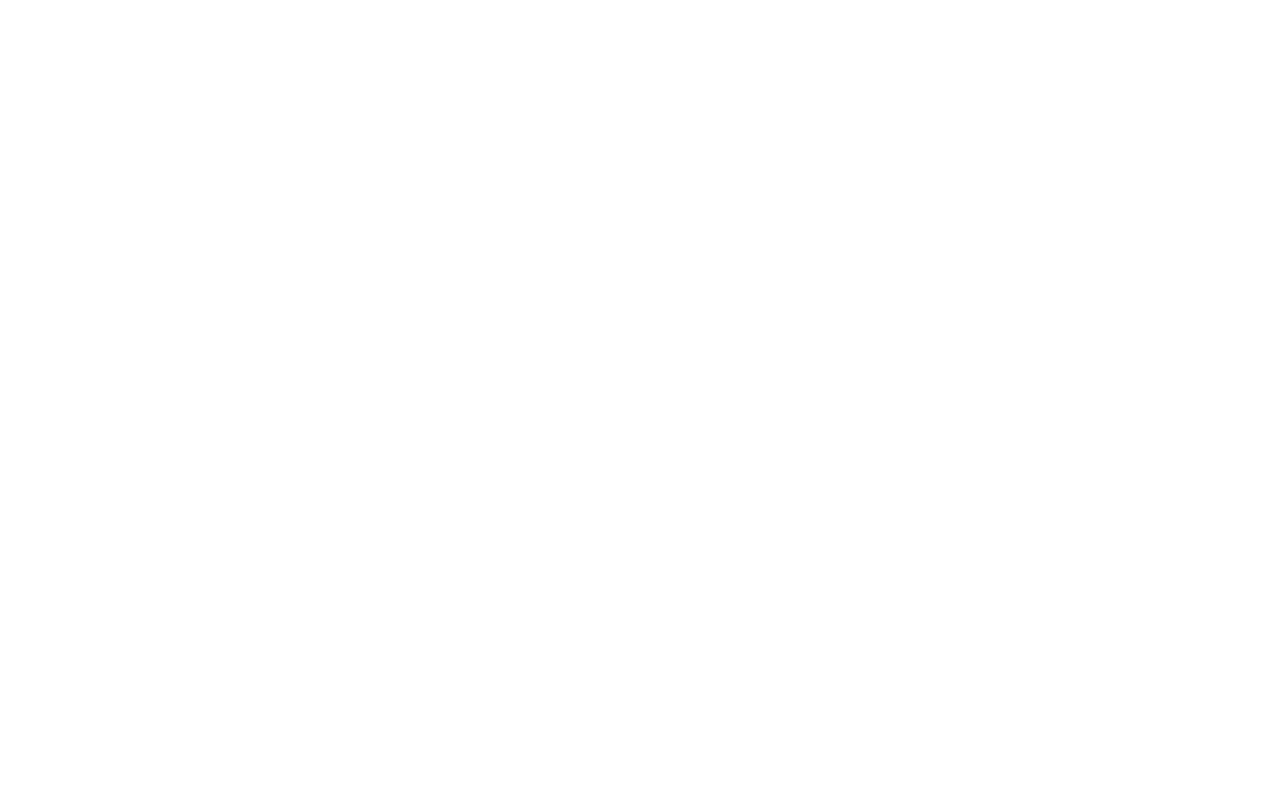
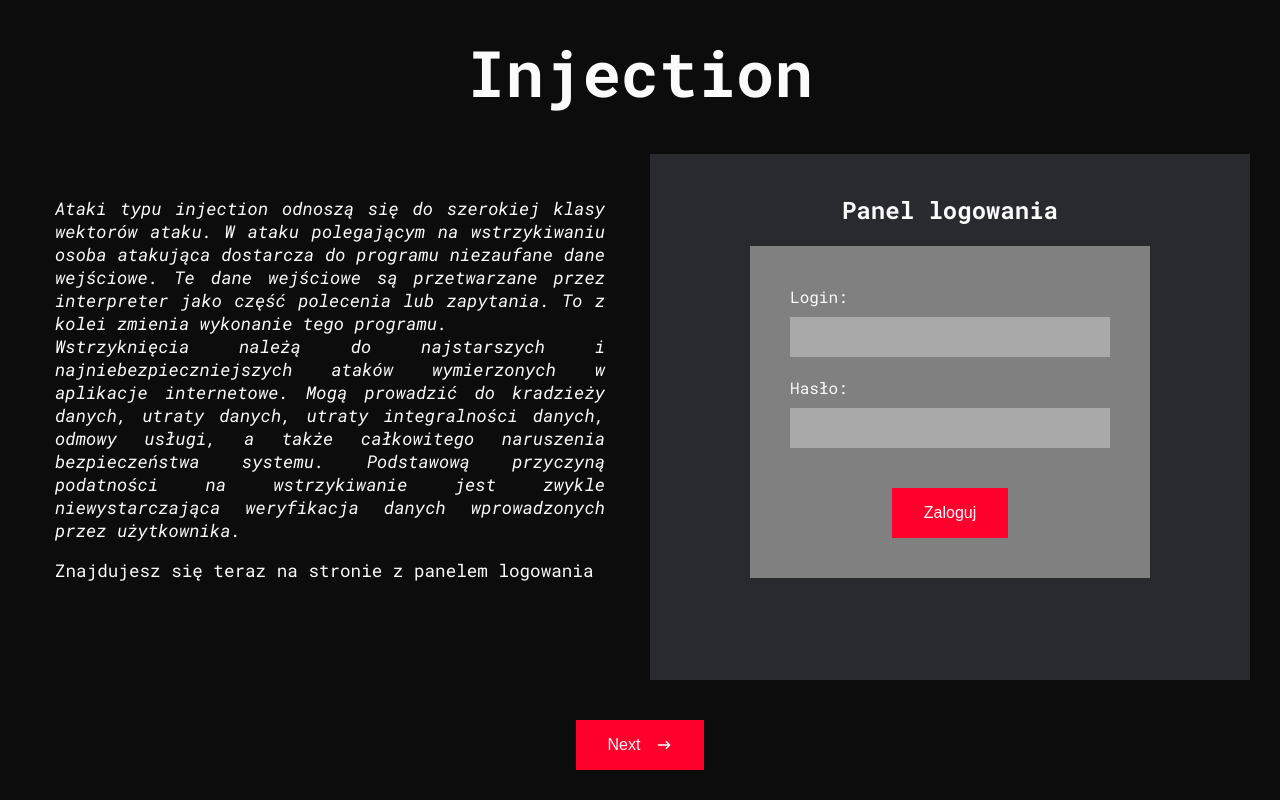
Before and after one commit to stanislaw-rakowski/owasp-top-ten, a React (Vite) app in the folder frontend/: page /injection in a window 1280 px wide. Before the commit this address had no page. Built offline with nearby package versions, Linux system fonts and the light colour scheme.

Commit message:
start the injection site

```diff
--- a/frontend/src/App.tsx
+++ b/frontend/src/App.tsx
@@ -4,6 +4,7 @@ import theme from './styles/theme'
 import GlobalStyles from './styles/GlobalStyles'
 import HomePage from './pages/HomePage'
 import BrokenAccessControl from './pages/BrokenAccessControl'
+import Injection from './pages/Injection'
 
 const App = () => {
 	return (
@@ -12,6 +13,7 @@ const App = () => {
 			<Routes>
 				<Route path="/" element={<HomePage />} />
 				<Route path="/broken-access-control" element={<BrokenAccessControl />} />
+				<Route path="/injection" element={<Injection />} />
 			</Routes>
 		</ThemeProvider>
 	)
--- a/frontend/src/pages/BrokenAccessControl.tsx
+++ b/frontend/src/pages/BrokenAccessControl.tsx
@@ -1,6 +1,6 @@
 import React from 'react'
 import styled from 'styled-components'
-import { useSearchParams } from 'react-router-dom'
+import { useSearchParams, useNavigate } from 'react-router-dom'
 import { HiArrowNarrowRight } from 'react-icons/hi'
 import Wrapper from '../components/Wrapper'
 import Button from '../components/Button'
@@ -96,6 +96,7 @@ const employees = [
 const BrokenAccessControl = () => {
 	const [data, setData] = React.useState(employees)
 	const [params] = useSearchParams()
+	const navigate = useNavigate()
 	const access = params.get('access')
 
 	const handleDelete = (id: number) => {
@@ -144,7 +145,7 @@ const BrokenAccessControl = () => {
 					</ol>
 				</Content>
 			</Container>
-			<Button>
+			<Button onClick={() => navigate('/injection')}>
 				Next <HiArrowNarrowRight />
 			</Button>
 		</Wrapper>
--- /dev/null
+++ b/frontend/src/pages/Injection.tsx
@@ -0,0 +1,129 @@
+import React from 'react'
+import styled from 'styled-components'
+import { HiArrowNarrowRight } from 'react-icons/hi'
+import Wrapper from '../components/Wrapper'
+import Button from '../components/Button'
+import Heading from '../components/Heading'
+
+const Container = styled.div`
+	width: 100%;
+	height: 80%;
+	display: flex;
+	gap: 20px;
+`
+
+const Instructions = styled.div`
+	height: 100%;
+	width: 50%;
+	display: flex;
+	flex-direction: column;
+	align-items: center;
+	justify-content: flex-start;
+	padding: 25px;
+	text-align: justify;
+	font-size: 1.1rem;
+
+	div {
+		max-width: 700px;
+	}
+
+	p:first-of-type {
+		font-style: italic;
+	}
+
+	code {
+		font-size: 1.2rem;
+		color: gray;
+		padding-left: 40px;
+	}
+`
+
+const Content = styled.div`
+	height: 100%;
+	width: 50%;
+	background-color: ${({ theme }) => theme.colors.secondaryBackground};
+	display: flex;
+	flex-direction: column;
+	align-items: center;
+	justify-content: flex-start;
+	padding: 20px;
+`
+
+const Form = styled.form`
+	background-color: gray;
+	display: flex;
+	flex-direction: column;
+	padding: 40px;
+	width: 80%;
+	max-width: 400px;
+
+	button {
+		width: fit-content;
+		align-self: center;
+		margin-top: 20px;
+	}
+`
+
+const Input = styled.input`
+	width: 100%;
+	height: 40px;
+	padding: 4px 8px;
+	border: none;
+	background-color: darkgray;
+	font-size: 16px;
+	color: inherit;
+	font-family: inherit;
+	margin: 10px 0 20px;
+
+	&:focus {
+		outline: 1px solid white;
+	}
+`
+
+const Injection = () => {
+	const [login, setLogin] = React.useState('')
+	const [password, setPassword] = React.useState('')
+
+	const handleFormSubmit = (event: React.FormEvent) => {
+		event.preventDefault()
+	}
+
+	return (
+		<Wrapper>
+			<Heading>Injection</Heading>
+			<Container>
+				<Instructions>
+					<div>
+						<p>
+							Ataki typu injection odnoszą się do szerokiej klasy wektorów ataku. W ataku polegającym na wstrzykiwaniu
+							osoba atakująca dostarcza do programu niezaufane dane wejściowe. Te dane wejściowe są przetwarzane przez
+							interpreter jako część polecenia lub zapytania. To z kolei zmienia wykonanie tego programu. <br />{' '}
+							Wstrzyknięcia należą do najstarszych i najniebezpieczniejszych ataków wymierzonych w aplikacje
+							internetowe. Mogą prowadzić do kradzieży danych, utraty danych, utraty integralności danych, odmowy
+							usługi, a także całkowitego naruszenia bezpieczeństwa systemu. Podstawową przyczyną podatności na
+							wstrzykiwanie jest zwykle niewystarczająca weryfikacja danych wprowadzonych przez użytkownika.
+						</p>
+						<p>Znajdujesz się teraz na stronie z panelem logowania</p>
+					</div>
+				</Instructions>
+				<Content>
+					<h2>Panel logowania</h2>
+					<Form>
+						<label>Login:</label>
+						<Input type="text" onChange={(event) => setLogin(event.target.value)} />
+						<label>Hasło:</label>
+						<Input type="password" onChange={(event) => setPassword(event.target.value)} />
+						<Button type="submit" onSubmit={handleFormSubmit}>
+							Zaloguj
+						</Button>
+					</Form>
+				</Content>
+			</Container>
+			<Button>
+				Next <HiArrowNarrowRight />
+			</Button>
+		</Wrapper>
+	)
+}
+
+export default Injection
```
